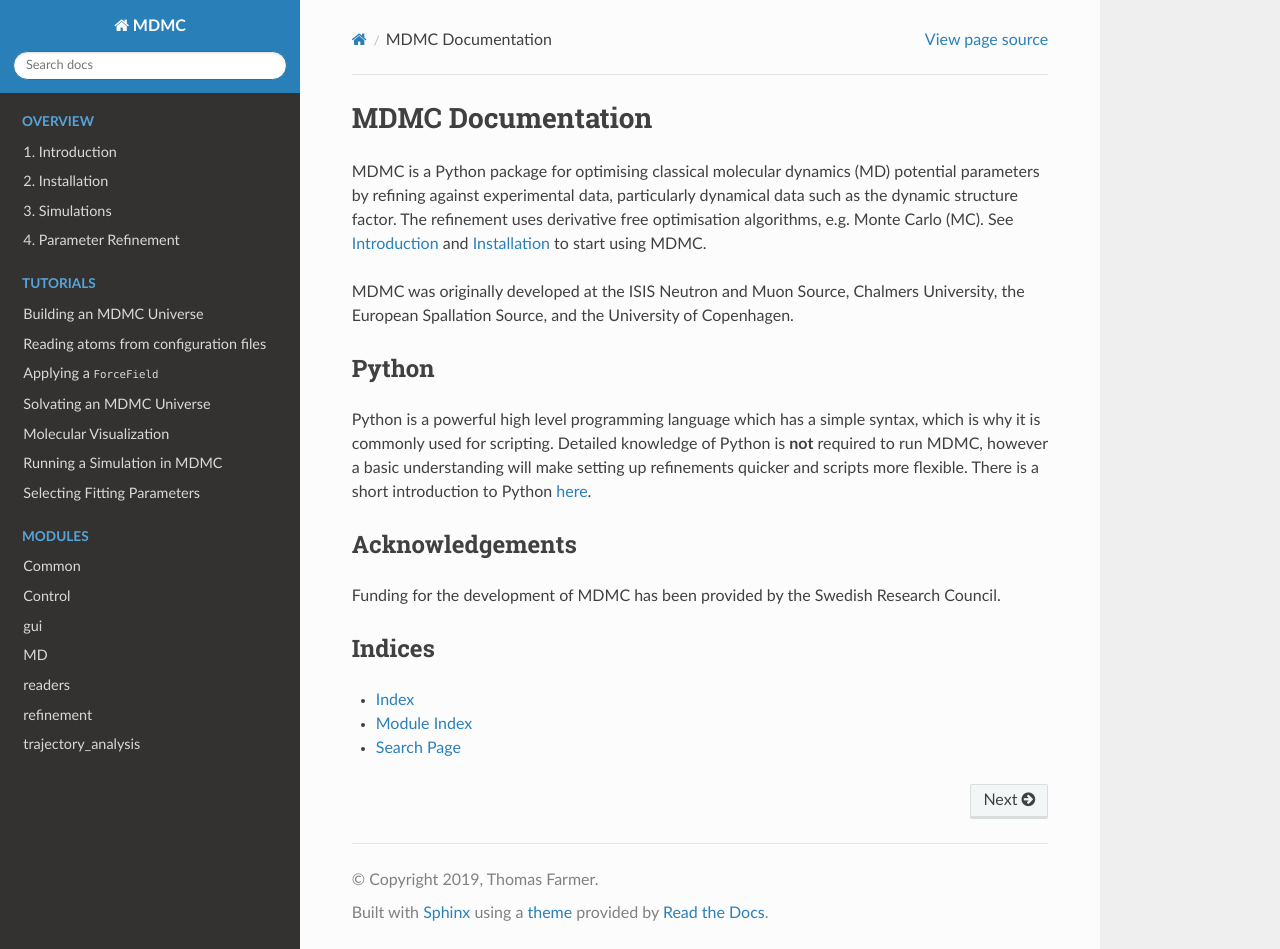
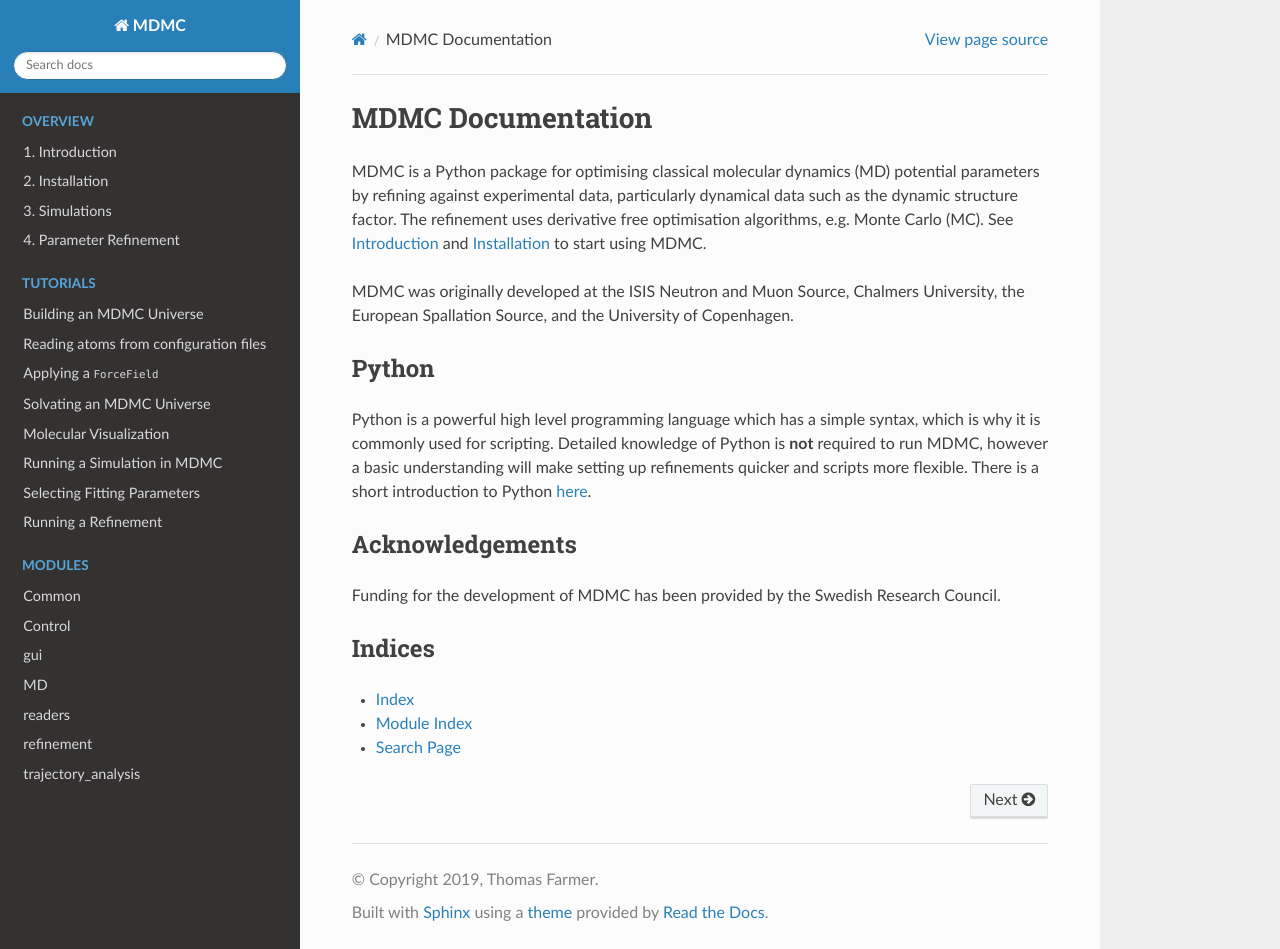
Before and after one commit to ISISNeutronMuon/MDMC, a Sphinx documentation site: the page built from doc/index.rst, in a window 1280 px wide and 949 px high. Built offline with Sphinx 7.4.7 and the Read the Docs theme 2.0.0, drawn with Linux system fonts in a browser that asks for light colours.

Commit message:
Fixed missing refinement tutorial links

```diff
--- a/doc/index.rst
+++ b/doc/index.rst
@@ -55,6 +55,7 @@
    tutorials/molecular-visualization.ipynb
    tutorials/running-a-simulation.ipynb
    tutorials/selecting-fitting-parameters.ipynb
+   tutorials/running-a-refinement.ipynb
 
 .. toctree::
   :maxdepth: 1
--- a/doc/pages/parameter-refinement.rst
+++ b/doc/pages/parameter-refinement.rst
@@ -16,3 +16,6 @@
 :class:`~MDMC.MD.parameters.Parameters`.
 
 .. rubric:: Related Tutorials
+
+| `Selecting fitting Parameters <../tutorials/selecting-fitting-parameters.ipynb>`_
+| `Running a Refinement <../tutorials/running-a-refinement.ipynb>`_
```
Also changed, not shown: doc/tutorials/running-a-refinement.ipynb.
